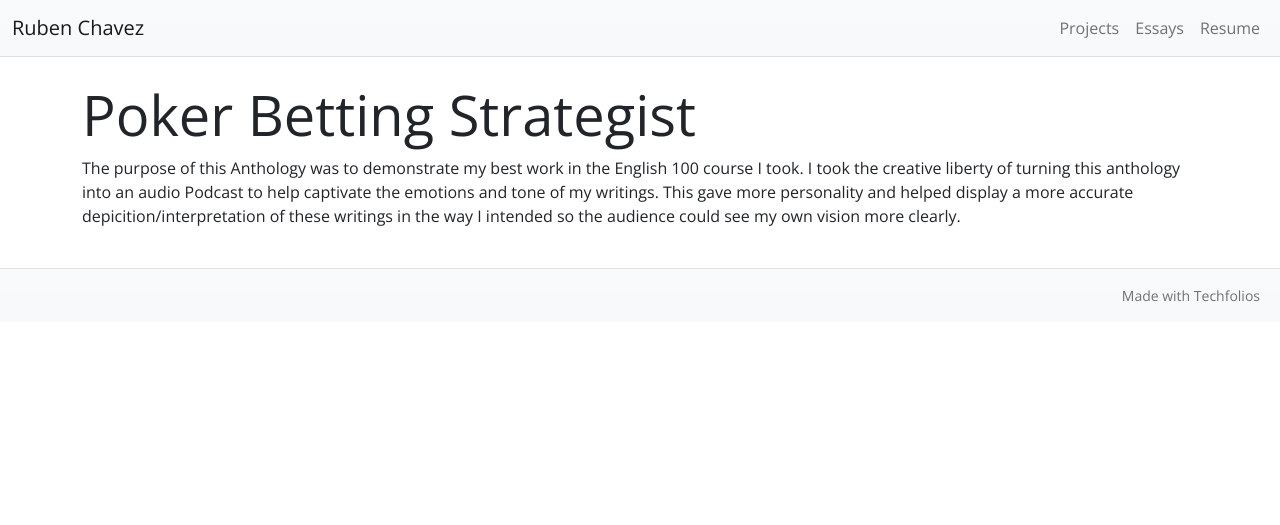
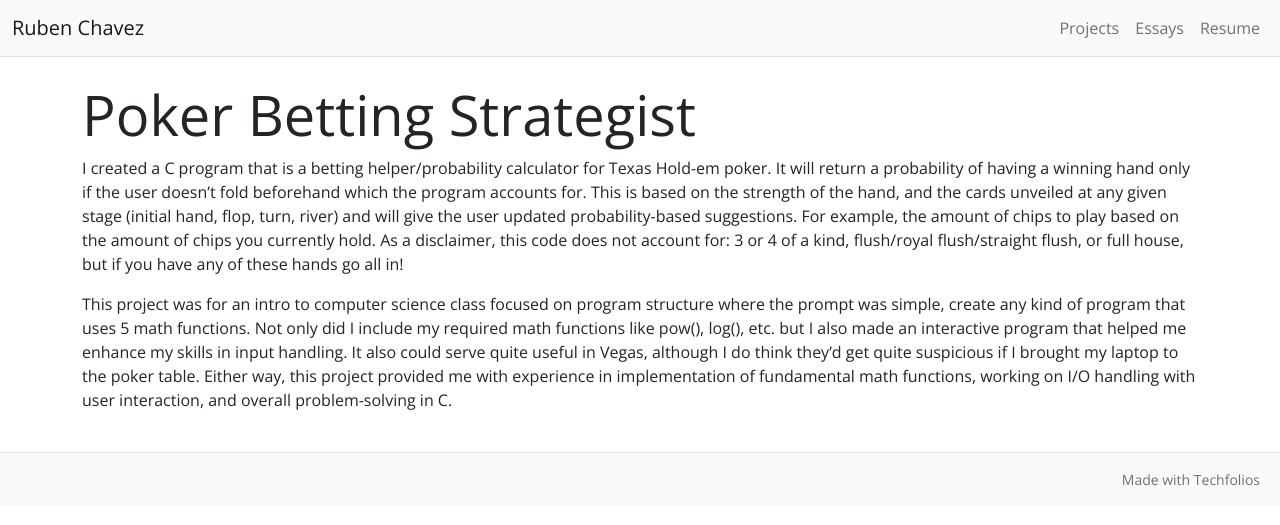
Before and after one commit to rubenchavez40/rubenchavez40.github.io, a Jekyll site: the page built from projects/pokerhelp.md, in a window 1280 px wide. Shown: the top 525 px of the page. Built offline with Jekyll 4.4.1, drawn with Linux system fonts in a browser that asks for light colours.

Commit message:
Update pokerhelp.md

```diff
--- a/projects/pokerhelp.md
+++ b/projects/pokerhelp.md
@@ -8,7 +8,9 @@ published: true
 labels:
   - C
   - Programming
-summary: "A personal anthology of my works in the English 100 course I took at UH Manoa, and how it evolved and refined my writing."
+summary: "."
 ---
 
-The purpose of this Anthology was to demonstrate my best work in the English 100 course I took. I took the creative liberty of turning this anthology into an audio Podcast to help captivate the emotions and tone of my writings. This gave more personality and helped display a more accurate depicition/interpretation of these writings in the way I intended so the audience could see my own vision more clearly.
+  I created a C program that is a betting helper/probability calculator for Texas Hold-em poker. It will return a probability of having a winning hand only if the user doesn't fold beforehand which the program accounts for. This is based on the strength of the hand, and the cards unveiled at any given stage (initial hand, flop, turn, river) and will give the user updated probability-based suggestions. For example, the amount of chips to play based on the amount of chips you currently hold. As a disclaimer, this code does not account for: 3 or 4 of a kind, flush/royal flush/straight flush, or full house, but if you have any of these hands go all in!
+
+  This project was for an intro to computer science class focused on program structure where the prompt was simple, create any kind of program that uses 5 math functions. Not only did I include my required math functions like pow(), log(), etc. but I also made an interactive program that helped me enhance my skills in input handling. It also could serve quite useful in Vegas, although I do think they'd get quite suspicious if I brought my laptop to the poker table. Either way, this project provided me with experience in implementation of fundamental math functions, working on I/O handling with user interaction, and overall problem-solving in C.
```
